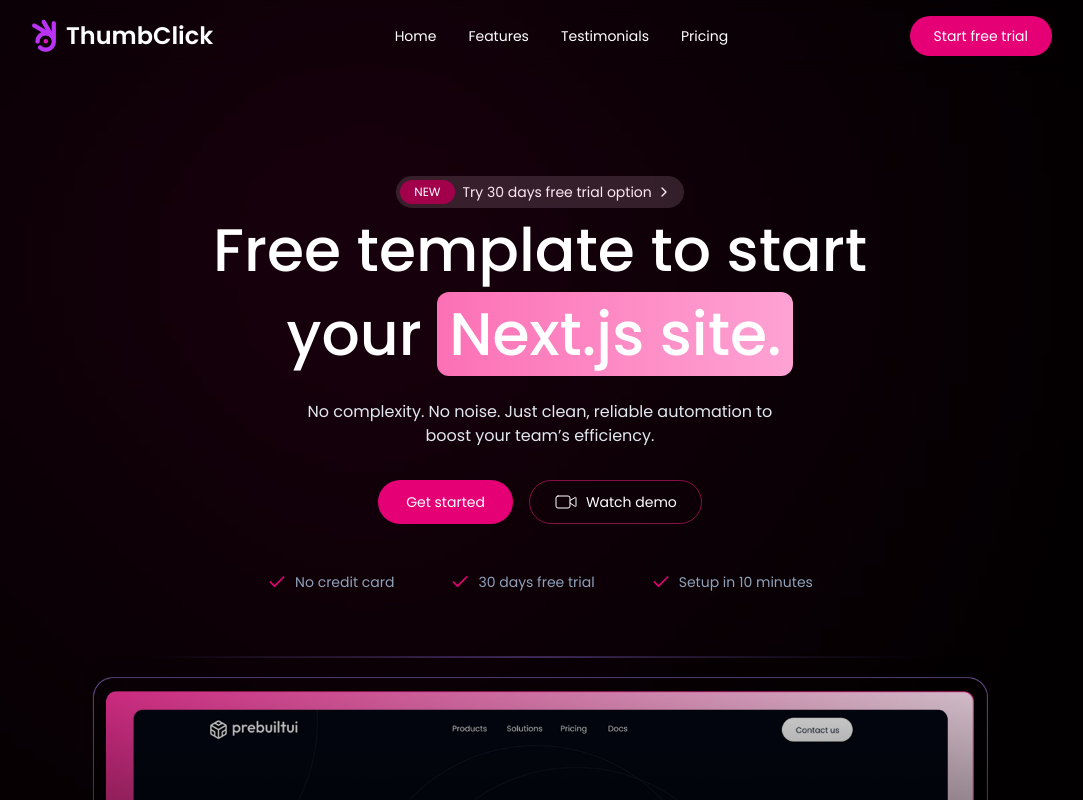
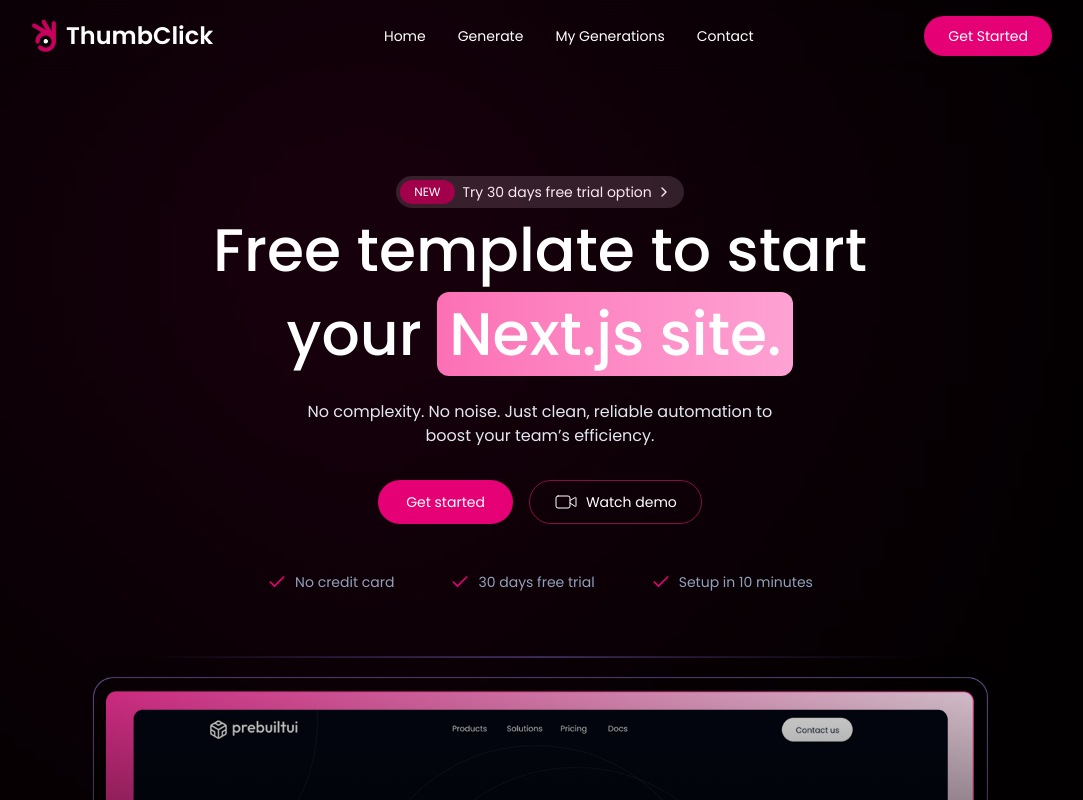
Before and after one commit to VishishtaDilsara/ThumbClick, a React (Vite) app in the folder frontend/: page / in a window 1280 px wide. Shown: the top 800 px of the page, without its empty margins (100-1183 px from the left). Built offline with nearby package versions, Linux system fonts and the light colour scheme.

Commit message:
navbar created

```diff
--- a/frontend/src/components/Navbar.tsx
+++ b/frontend/src/components/Navbar.tsx
@@ -3,10 +3,11 @@
 import { motion } from "motion/react";
 import { navlinks } from "../data/navlinks";
 import type { INavLink } from "../types";
-import { Link, NavLink } from "react-router-dom";
+import { Link, NavLink, useNavigate } from "react-router-dom";
 
 export default function Navbar() {
   const [isOpen, setIsOpen] = useState(false);
+  const navigate = useNavigate();
 
   return (
     <>
@@ -19,25 +20,31 @@
       >
         <div className="flex justify-center items-center gap-1">
           <Link to="/">
-            <img src="/assets/logo2.png" alt="logo" className="h-8.5 w-auto" />
+            <img src="/assets/logo3.png" alt="logo" className="h-8.5 w-auto" />
           </Link>
           <h2 className="text-[24px] font-semibold">ThumbClick</h2>
         </div>
 
         <div className="hidden md:flex items-center gap-8 transition duration-500">
-          {navlinks.map((link: INavLink) => (
-            <NavLink
-              key={link.name}
-              to={link.href}
-              className="hover:text-pink-500 transition"
-            >
-              {link.name}
-            </NavLink>
-          ))}
+          <Link to="/" className="hover:text-pink-300 transition">
+            Home
+          </Link>
+          <Link to="/generate" className="hover:text-pink-300 transition">
+            Generate
+          </Link>
+          <Link to="/my-generation" className="hover:text-pink-300 transition">
+            My Generations
+          </Link>
+          <Link to="#" className="hover:text-pink-300 transition">
+            Contact
+          </Link>
         </div>
 
-        <button className="hidden md:block px-6 py-2.5 bg-pink-600 hover:bg-pink-700 active:scale-95 transition-all rounded-full">
-          Start free trial
+        <button
+          onClick={() => navigate("/login")}
+          className="hidden md:block px-6 py-2.5 bg-pink-600 hover:bg-pink-700 active:scale-95 transition-all rounded-full"
+        >
+          Get Started
         </button>
         <button onClick={() => setIsOpen(true)} className="md:hidden">
           <MenuIcon size={26} className="active:scale-90 transition" />
@@ -49,15 +56,22 @@
           isOpen ? "translate-x-0" : "-translate-x-full"
         }`}
       >
-        {navlinks.map((link: INavLink) => (
-          <NavLink
-            key={link.name}
-            to={link.href}
-            onClick={() => setIsOpen(false)}
-          >
-            {link.name}
-          </NavLink>
-        ))}
+        <Link onClick={() => setIsOpen(false)} to="/">
+          Home
+        </Link>
+
+        <Link onClick={() => setIsOpen(false)} to="/generate">
+          Generate
+        </Link>
+        <Link onClick={() => setIsOpen(false)} to="/my-generation">
+          My Generations
+        </Link>
+        <Link onClick={() => setIsOpen(false)} to="#">
+          Contact
+        </Link>
+        <Link onClick={() => setIsOpen(false)} to="/login">
+          Login
+        </Link>
         <button
           onClick={() => setIsOpen(false)}
           className="active:ring-3 active:ring-white aspect-square size-10 p-1 items-center justify-center bg-pink-600 hover:bg-pink-700 transition text-white rounded-md flex"
```
Also changed, not shown: frontend/public/assets/logo3.png (added).
